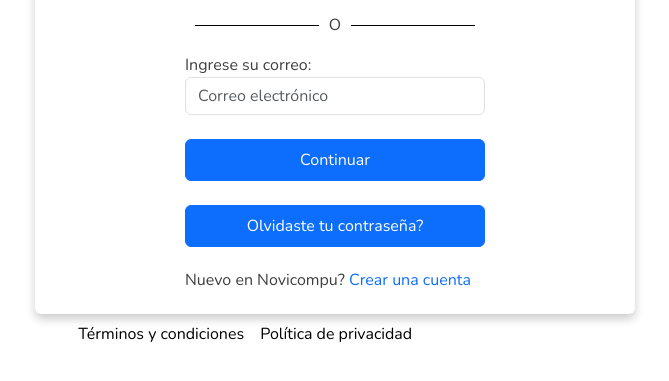
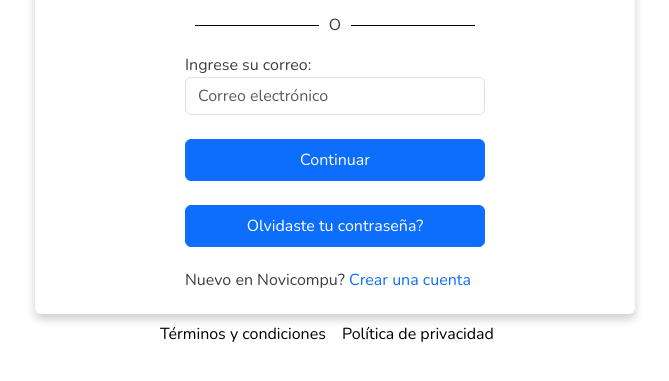
Before and after one commit to bryanAndrade2501/ProyectoUsabilidad, a plain HTML site: page pages/login.html in a window 1280 px wide. Shown: the part 351-732 px from the top of the page, without its empty margins (305-974 px from the left). Drawn offline with nearby package versions, Linux system fonts and the light colour scheme.

Commit message:
Centrado los elementos de la parte inferior

```diff
--- a/pages/login.html
+++ b/pages/login.html
@@ -54,7 +54,7 @@
         <h2 class="pb-3 fs-6">Nuevo en Novicompu? <a href="" style="text-decoration: none;">Crear una cuenta</a></h2>
       </form>
     </div>
-    <div class="d-flex mt-2 mx-auto div-footer">
+    <div class="d-flex mt-2 mx-auto justify-content-center div-footer">
       <a href="" class="a-externo">Términos y condiciones</a>
       <a href="" class="a-externo">Política de privacidad</a>
     </div>
```
